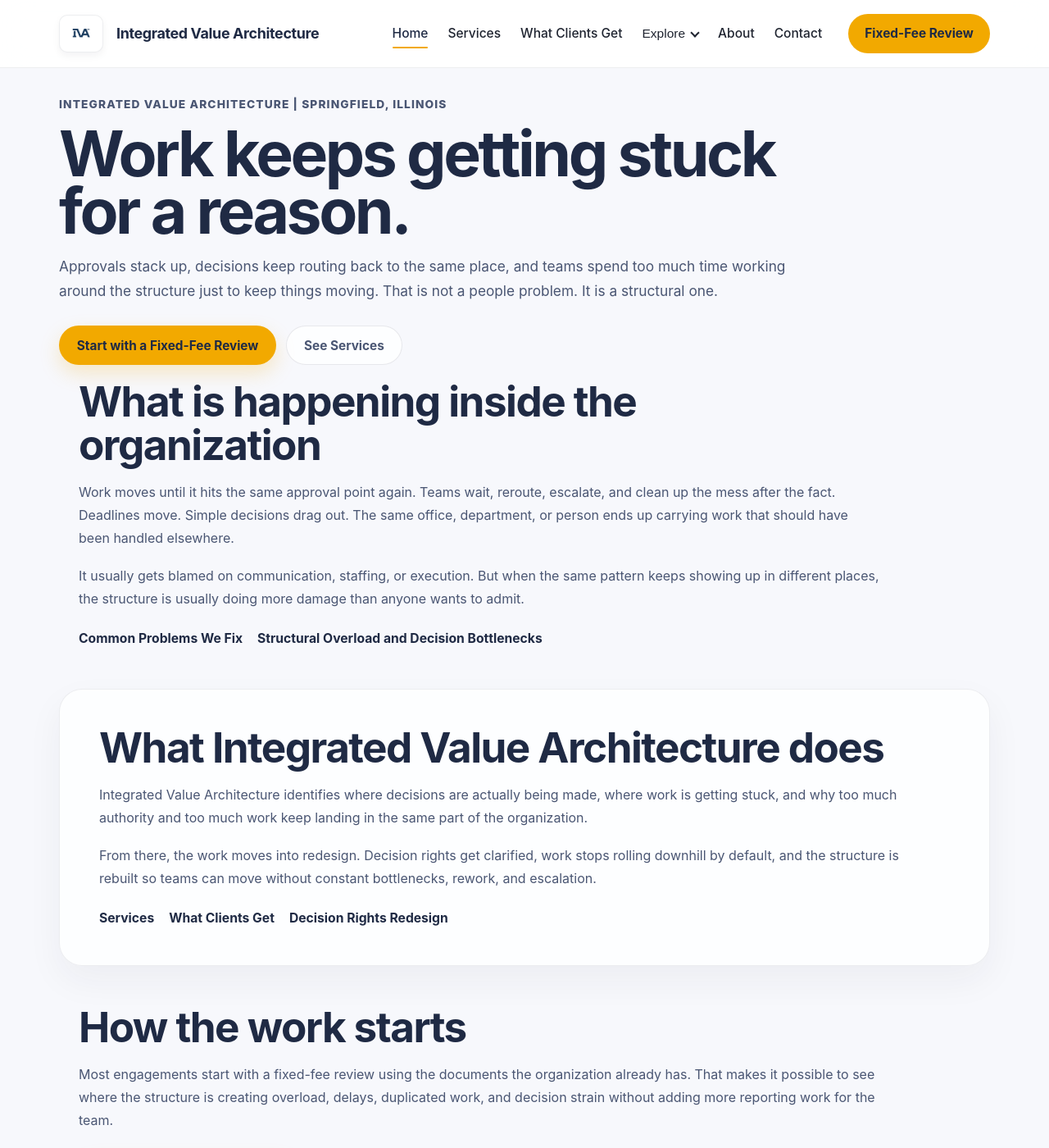
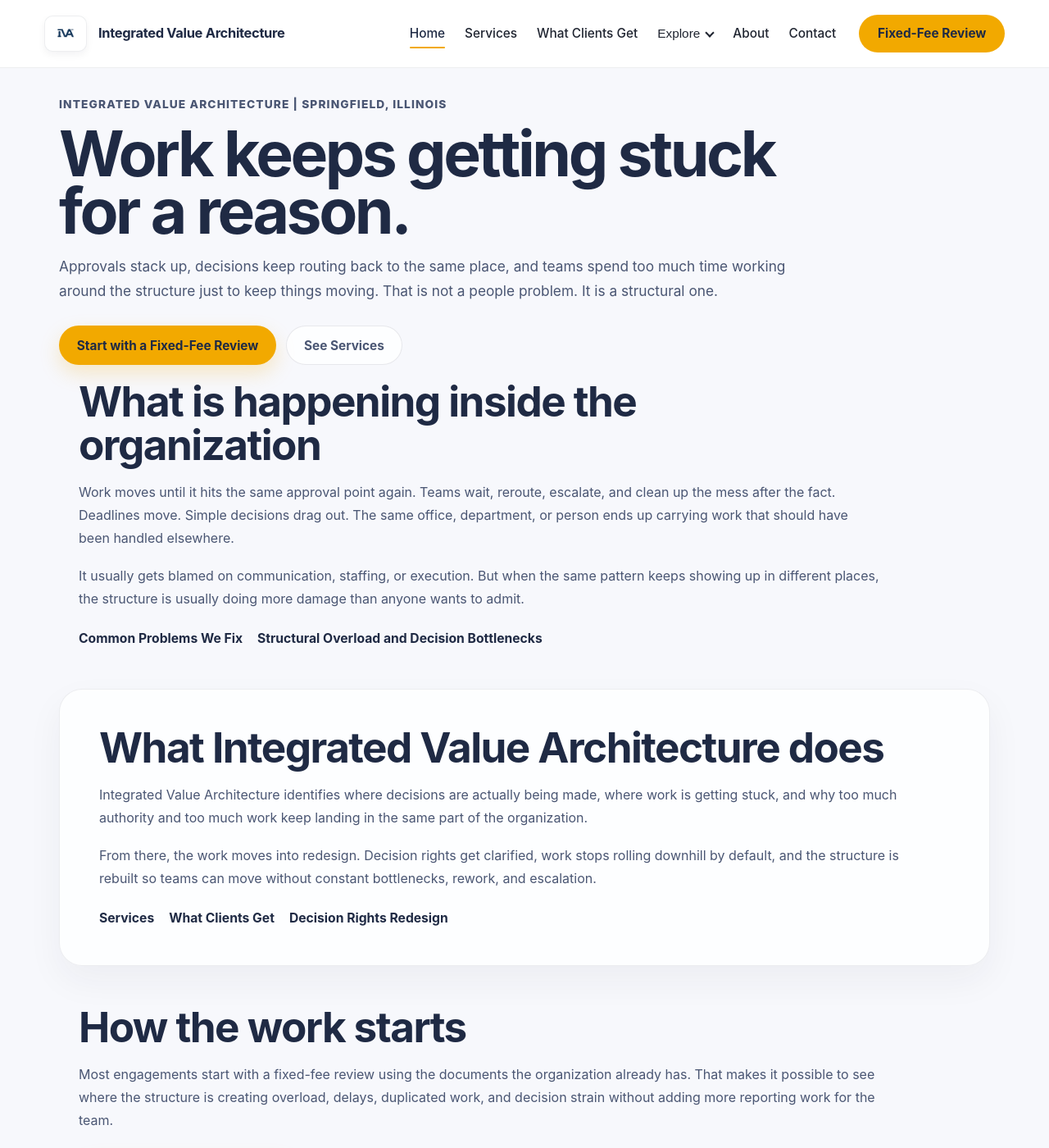
Before and after one commit to efost7873/integratedvaluearchitecture.com, a Jekyll site: the page built from index.html, in a window 1280 px wide and 1400 px high. Shown: the whole window at 82% size. Built offline with Jekyll 4.4.1, drawn with Linux system fonts in a browser that asks for light colours.

Commit message:
Update _header.scss

```diff
--- a/_sass/_header.scss
+++ b/_sass/_header.scss
@@ -6,7 +6,7 @@
   position: sticky;
   top: 0;
   z-index: 1000;
-  background: rgba(255, 255, 255, 0.9);
+  background: rgba(255, 255, 255, 0.94);
   backdrop-filter: blur(18px);
   -webkit-backdrop-filter: blur(18px);
   border-bottom: $iva-border-soft;
@@ -18,7 +18,7 @@
 }
 
 .iva-header.scrolled {
-  background: rgba(255, 255, 255, 0.96);
+  background: rgba(255, 255, 255, 0.98);
   box-shadow: $iva-shadow-header;
   border-bottom: $iva-border-mid;
 }
@@ -29,27 +29,32 @@
 
 .iva-header-inner {
   max-width: $iva-site-max-width;
-  min-height: $iva-header-height;
+  min-height: 82px;
   margin: 0 auto;
-  padding: 0 $space-6;
+  padding: 0 14px;
   display: flex;
   align-items: center;
   justify-content: space-between;
-  gap: $space-5;
+  gap: 14px;
 }
 
-.iva-header-brand,
+.iva-header-brand {
+  display: flex;
+  align-items: center;
+  min-width: 0;
+  flex: 0 1 auto;
+}
+
 .iva-header-brand-link {
   display: inline-flex;
   align-items: center;
-  gap: $space-4;
+  gap: 14px;
   min-width: 0;
   text-decoration: none;
-  flex-shrink: 0;
 }
 
 .iva-header-logo {
-  height: 46px;
+  height: 44px;
   width: auto;
   display: block;
   background: $iva-neutral-0;
@@ -57,15 +62,19 @@
   border-radius: $iva-radius-sm;
   border: $iva-border-soft;
   box-shadow: $iva-shadow-xs;
+  flex-shrink: 0;
 }
 
 .iva-header-title {
   color: $iva-deep-governance-blue;
-  font-size: 1.12rem;
+  font-size: 1.03rem;
   font-weight: 650;
   letter-spacing: -0.02em;
-  line-height: 1.1;
+  line-height: 1.05;
   white-space: nowrap;
+  overflow: hidden;
+  text-overflow: ellipsis;
+  max-width: 320px;
 }
 
 /* ============================================
@@ -75,9 +84,11 @@
 .iva-header-nav {
   display: flex;
   align-items: center;
-  gap: $space-5;
+  justify-content: flex-end;
+  gap: 24px;
   margin-left: auto;
   min-width: 0;
+  flex: 1 1 auto;
 }
 
 .iva-header-link,
@@ -87,10 +98,11 @@
   align-items: center;
   color: $iva-text-strong;
   text-decoration: none;
-  font-size: 0.97rem;
+  font-size: 0.96rem;
   font-weight: 500;
   line-height: 1;
   padding: 8px 0;
+  white-space: nowrap;
   transition: color $iva-transition-fast, opacity $iva-transition-fast;
 }
 
@@ -143,6 +155,7 @@
   position: relative;
   display: inline-flex;
   align-items: center;
+  flex-shrink: 0;
 }
 
 .iva-header-group-caret {
@@ -210,11 +223,14 @@
 ============================================ */
 
 .iva-header-cta {
-  margin-left: $space-2;
+  margin-left: 4px;
+  padding: 0.9rem 1.35rem;
+  min-height: auto;
   white-space: nowrap;
   text-decoration: none;
   box-shadow: none;
   flex-shrink: 0;
+  font-size: 0.96rem;
 }
 
 /* ============================================
@@ -259,32 +275,63 @@
 }
 
 /* ============================================
-   TABLET
+   DESKTOP REFINEMENT
 ============================================ */
 
-@media (max-width: 1180px) {
+@media (max-width: 1260px) {
   .iva-header-inner {
-    padding: 0 $space-5;
-    gap: $space-4;
+    padding: 0 12px;
+    gap: 12px;
+  }
+
+  .iva-header-title {
+    max-width: 260px;
+    font-size: 0.98rem;
   }
 
   .iva-header-nav {
-    gap: $space-4;
-  }
-
-  .iva-header-title {
-    font-size: 1.03rem;
+    gap: 20px;
   }
 
   .iva-header-link,
-  .iva-header-group-trigger {
+  .iva-header-group-trigger,
+  .iva-header-cta {
+    font-size: 0.93rem;
+  }
+
+  .iva-header-cta {
+    padding: 0.85rem 1.15rem;
+  }
+}
+
+@media (max-width: 1120px) {
+  .iva-header-title {
+    max-width: 215px;
     font-size: 0.94rem;
+  }
+
+  .iva-header-nav {
+    gap: 16px;
+  }
+
+  .iva-header-link,
+  .iva-header-group-trigger,
+  .iva-header-cta {
+    font-size: 0.9rem;
+  }
+
+  .iva-header-cta {
+    padding: 0.8rem 1rem;
   }
 }
 
 @media (max-width: 980px) {
+  .iva-header-title {
+    display: none;
+  }
+
   .iva-header-nav {
-    gap: $space-3;
+    gap: 14px;
   }
 
   .iva-header-group-menu {
@@ -305,9 +352,9 @@
   }
 
   .iva-header-inner {
-    min-height: $iva-header-height-mobile;
-    padding: 0 $space-4;
-    gap: $space-3;
+    min-height: 74px;
+    padding: 0 14px;
+    gap: 10px;
     position: relative;
   }
 
@@ -317,10 +364,9 @@
   }
 
   .iva-header-title {
-    font-size: 1rem;
+    display: block;
     max-width: 54vw;
-    overflow: hidden;
-    text-overflow: ellipsis;
+    font-size: 0.98rem;
   }
 
   .iva-header-toggle {
@@ -331,13 +377,13 @@
   .iva-header-nav {
     position: absolute;
     top: calc(100% + 1px);
-    left: $space-3;
-    right: $space-3;
+    left: 12px;
+    right: 12px;
     display: none;
     flex-direction: column;
     align-items: stretch;
     gap: 0;
-    padding: $space-3;
+    padding: 12px;
     background: rgba(255, 255, 255, 0.98);
     border: $iva-border-soft;
     border-radius: $iva-radius-md;
@@ -411,7 +457,10 @@
   }
 
   .iva-header-cta {
-    margin: $space-3 6px 0;
+    margin: 12px 6px 0;
     justify-content: center;
+    width: calc(100% - 12px);
+    font-size: 1rem;
+    padding: 0.95rem 1.2rem;
   }
 }
```
